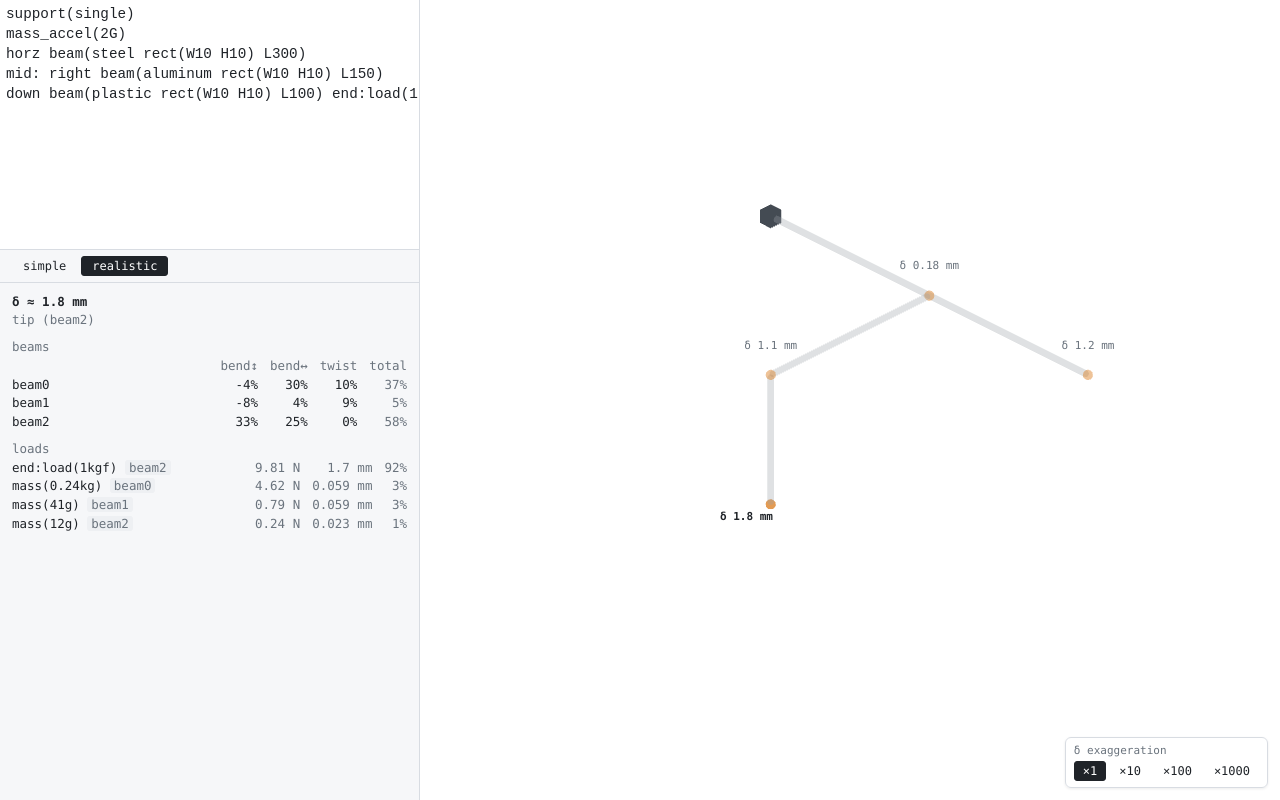
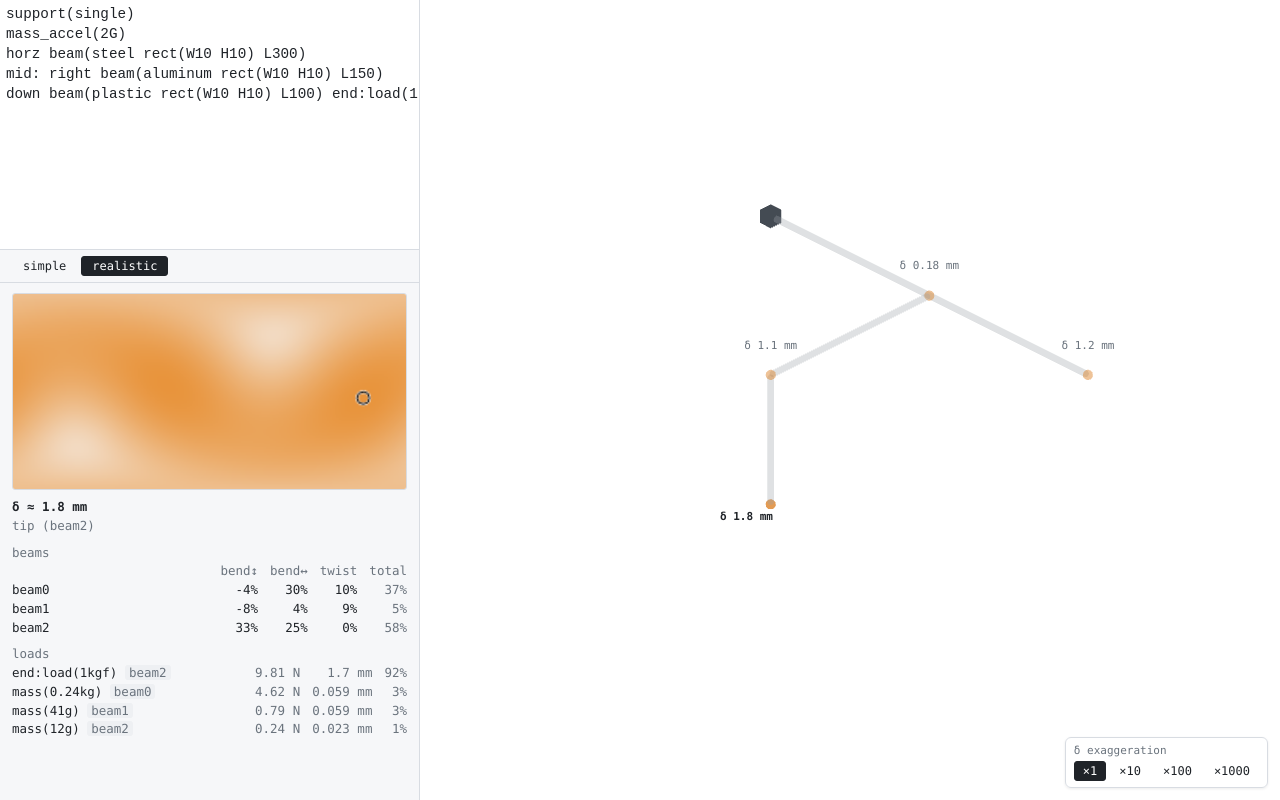
Before and after one commit to xy-kasumi/deflection, a website built with Vite: page index.html in a window 1280 px wide. Built offline with nearby package versions, Linux system fonts and the light colour scheme.

Commit message:
Add the equirectangular direction picker (Realistic mode)
A δ(dir) heatmap canvas at the top of #info: x = azimuth about
world-up, y = polar angle, full sphere. Clicking picks a direction;
the breakdown re-decomposes there and the headline follows δ(dir). The
pick resets on node selection, mode toggle, and edits. The 3D scene is
untouched in Realistic mode.

Co-Authored-By: Claude Opus 4.7 (1M context) <noreply@anthropic.com>

```diff
--- a/src/breakdown.ts
+++ b/src/breakdown.ts
@@ -42,6 +42,7 @@ export function renderBreakdown(
   mode: DisplayMode,
   onHover: (h: HoverKey | null) => void,
   pickedDir: Vec3 | null,
+  onPickDir: (d: Vec3) => void,
 ): void {
   el.innerHTML = '';
 
@@ -56,6 +57,12 @@ export function renderBreakdown(
   const rows = mode === 'simple'
     ? simpleRows(sel)
     : realisticRows(sim, sel, selectedNodeIx, pickedDir);
+
+  // Realistic mode: the equirectangular picker selects the direction `rows`
+  // is decomposed in (above) — click to pick.
+  if (mode === 'realistic') {
+    el.appendChild(buildPicker(sel, pickedDir, onPickDir));
+  }
 
   // Header: the δ value, then where it's measured. Simple shows the
   // pessimistic bound it renders (δ ≲ …), Realistic the true worst case
@@ -144,6 +151,86 @@ export function renderBreakdown(
     }
     el.appendChild(grid);
   }
+}
+
+// ── equirectangular direction picker ───────────────────────────────────────
+// A δ(dir) heatmap over the full sphere: x = azimuth θ about world-up (+Y),
+// y = polar angle φ from +Y — so the canvas's vertical axis is world-up.
+// Clicking unprojects to a direction.
+const PICKER_W = 256;
+const PICKER_H = 128;
+
+function buildPicker(
+  sel: DeflectionQueryResult,
+  pickedDir: Vec3 | null,
+  onPickDir: (d: Vec3) => void,
+): HTMLCanvasElement {
+  const canvas = document.createElement('canvas');
+  canvas.className = 'bd-picker';
+  canvas.width = PICKER_W;
+  canvas.height = PICKER_H;
+  const ctx = canvas.getContext('2d')!;
+
+  const dmax = sel.deflection.max().value || 1;
+  const img = ctx.createImageData(PICKER_W, PICKER_H);
+  for (let py = 0; py < PICKER_H; py++) {
+    for (let px = 0; px < PICKER_W; px++) {
+      const t = sel.deflection.at(pickerUnproject(px + 0.5, py + 0.5)) / dmax;
+      const [r, g, b] = pickerRamp(t);
+      const o = (py * PICKER_W + px) * 4;
+      img.data[o] = r;
+      img.data[o + 1] = g;
+      img.data[o + 2] = b;
+      img.data[o + 3] = 255;
+    }
+  }
+  ctx.putImageData(img, 0, 0);
+
+  // Marker at the current direction — the pick, or the auto d* when none.
+  const [mx, my] = pickerProject(pickedDir ?? sel.deflection.max().dir);
+  for (const [radius, color, width] of [[4, '#fff', 2], [4, '#000', 1]] as const) {
+    ctx.lineWidth = width;
+    ctx.strokeStyle = color;
+    ctx.beginPath();
+    ctx.arc(mx, my, radius, 0, Math.PI * 2);
+    ctx.stroke();
+  }
+
+  canvas.addEventListener('click', (e) => {
+    const rect = canvas.getBoundingClientRect();
+    const px = ((e.clientX - rect.left) / rect.width) * PICKER_W;
+    const py = ((e.clientY - rect.top) / rect.height) * PICKER_H;
+    onPickDir(pickerUnproject(px, py));
+  });
+
+  return canvas;
+}
+
+// Canvas pixel → world direction. θ ∈ [0,2π) about +Y, φ ∈ [0,π] from +Y.
+function pickerUnproject(px: number, py: number): Vec3 {
+  const theta = (px / PICKER_W) * 2 * Math.PI;
+  const phi = (py / PICKER_H) * Math.PI;
+  const s = Math.sin(phi);
+  return [s * Math.cos(theta), Math.cos(phi), s * Math.sin(theta)];
+}
+
+// World direction → canvas pixel (inverse of pickerUnproject).
+function pickerProject(d: Vec3): [number, number] {
+  const phi = Math.acos(Math.max(-1, Math.min(1, d[1])));
+  let theta = Math.atan2(d[2], d[0]);
+  if (theta < 0) theta += 2 * Math.PI;
+  return [(theta / (2 * Math.PI)) * PICKER_W, (phi / Math.PI) * PICKER_H];
+}
+
+// δ heatmap ramp: panel-light at 0 → warm amber at the peak. Deflection's
+// domain colour is warm (the scene lobes too); red stays reserved for errors.
+function pickerRamp(t: number): [number, number, number] {
+  const c = Math.max(0, Math.min(1, t));
+  return [
+    Math.round(246 + (232 - 246) * c),
+    Math.round(247 + (148 - 247) * c),
+    Math.round(249 + (60 - 249) * c),
+  ];
 }
 
 interface BreakdownRows {
--- a/src/main.ts
+++ b/src/main.ts
@@ -50,6 +50,7 @@ const scene = new Scene(canvas, (nodeIx) => {
   const n = lastSim?.queryResults[nodeIx];
   if (!n) return;
   selectedKey = { beamIx: n.query.beamIx, offset_mm: n.query.offset_mm };
+  selectedDir = null;
   // Auto-pick the biggest non-overflown δ-exag for this node so a click is
   // also a "show me this node clearly" gesture. Initial tip selection stays
   // at ×1 (this callback only fires on user picks, not on default-select).
@@ -76,6 +77,7 @@ function resolveSelectedNodeIx(sim: SimResult, tipQueryIx: number): number {
 // Full pass: parse → simulate. Caches the result in `last`, then draws.
 function render() {
   hovered = null;
+  selectedDir = null;
   const { structure, diagnostics: pd } = parse(lastSrc);
   const sd = semcheck(structure);
   const { beams, diagnostics: wd } = walk(structure);
@@ -108,12 +110,13 @@ function redraw() {
   if (out.kind === 'error') {
     renderBreakdown(
       infoEl, null, ls.problem.loads, ls.loadProvenance, -1, -1, lastSrc, mode, onHover, selectedDir,
+      onPickDir,
     );
   } else {
     const selectedNodeIx = resolveSelectedNodeIx(out, ls.tipQueryIx);
     renderBreakdown(
       infoEl, out, ls.problem.loads, ls.loadProvenance, selectedNodeIx, ls.tipQueryIx, lastSrc, mode,
-      onHover, selectedDir,
+      onHover, selectedDir, onPickDir,
     );
   }
   updateScaleButtons();
@@ -146,6 +149,13 @@ function sameHover(a: HoverKey | null, b: HoverKey | null): boolean {
   if (a === b) return true;
   if (!a || !b) return false;
   return a.beamIx === b.beamIx && a.mode === b.mode;
+}
+
+// Direction picked on the Realistic-mode equirectangular picker — re-decompose
+// the breakdown at it.
+function onPickDir(d: Vec3) {
+  selectedDir = d;
+  redraw();
 }
 
 function findBeamAtOffset(defs: BeamDef[], offset: number): number | null {
@@ -186,6 +196,7 @@ modeToggleEl.addEventListener('click', (e) => {
   if (m === mode) return;
   mode = m;
   hovered = null;
+  selectedDir = null;
   updateModeButtons();
   redraw();
 });
@@ -215,5 +226,6 @@ render();
   get scale() { return currentScale; },
   get mode()  { return mode; },
   get hovered() { return hovered; },
+  get selectedDir() { return selectedDir; },
   get selectedKey() { return selectedKey; },
 };
--- a/src/style.css
+++ b/src/style.css
@@ -102,6 +102,16 @@ html, body {
   background: var(--bg-app);
   color: var(--text-fg);
   white-space: pre-wrap;
+}
+
+#info .bd-picker {
+  display: block;
+  width: 100%;
+  aspect-ratio: 2 / 1;
+  margin-bottom: 8px;
+  border: 1px solid var(--border);
+  border-radius: var(--radius-sm);
+  cursor: crosshair;
 }
 
 #info .bd-headline {
```
